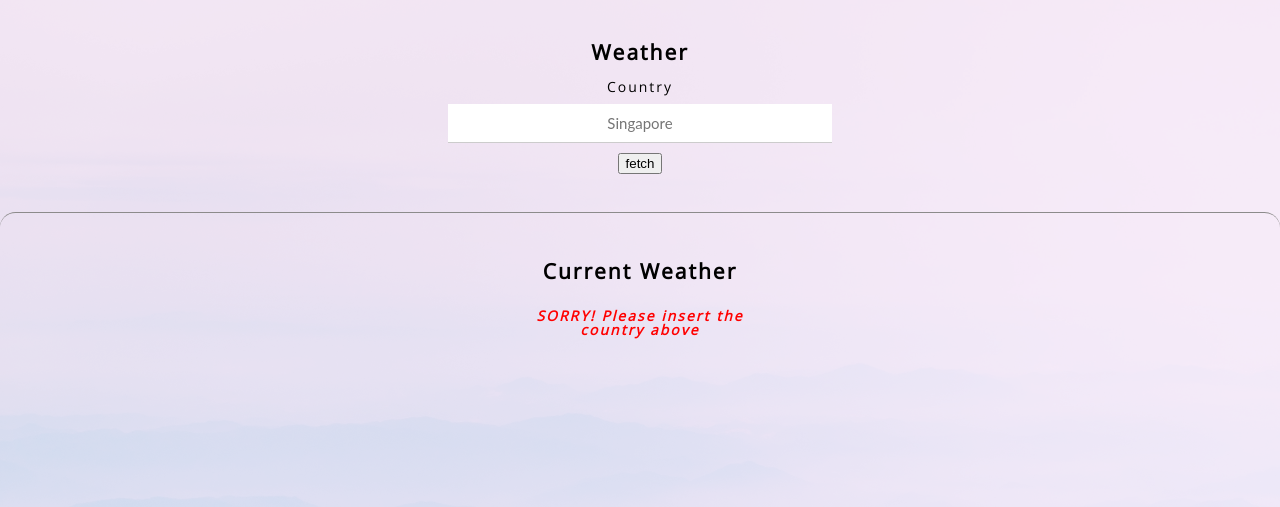
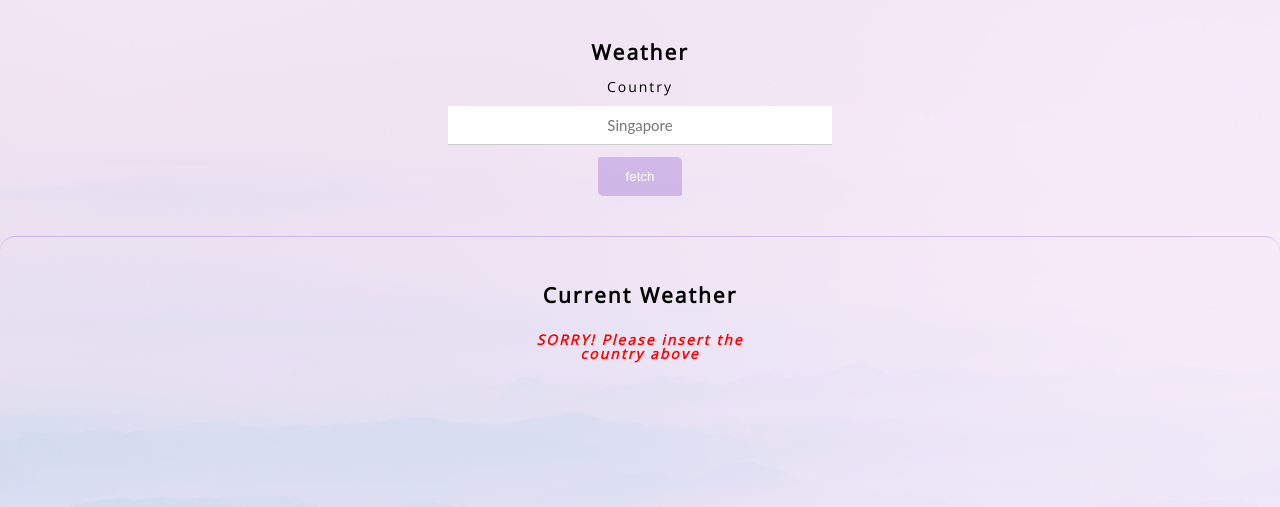
Before and after one commit to shahan007/weather-website, a Flask app: page / in a window 1280 px wide. Shown: the top 507 px of the page. Run offline with Flask 2, Linux system fonts and the light colour scheme.

Commit message:
updated css file

```diff
--- a/web/static/styles/index.css
+++ b/web/static/styles/index.css
@@ -31,6 +31,12 @@ div:nth-of-type(1) > div {
     position: relative;
     width: 30%;
     margin: auto;
+}
+
+label, button,input{
+    display: block;
+    text-align:center;
+    margin: 12px auto;
 }
 
 input{
@@ -74,10 +80,51 @@ input:focus + span:before, input:focus + span:after{
     transition: 0.4s;
 }
 
+@keyframes shine {
+    0% {
+        transform: translateX(-30px);
+    }
+
+    100% {
+        transform: translateX(250px);
+    }
+}
+
+button {
+    padding: 0.85rem 2rem;
+    border: none;
+    outline: none;
+    background: rgba(132, 81, 204, 0.3);
+    border-radius: 2px 5px;
+    color: #FFFFFF;
+    cursor: pointer;
+    overflow: hidden;
+    transition: all 150ms linear;
+}
+
+button:hover {
+    transform: scale(1);
+}
+
+button:hover::after {
+    content: '';
+    display: block;
+    width: 75px;
+    height: 175%;
+    background: rgb(255,255,255);
+    background: linear-gradient(90deg, rgba(255,255,255,0) 0%, rgba(255,255,255,1) 25%, rgba(255,255,255,1) 50%, rgba(255,255,255,1) 75%, rgba(255,255,255,0) 100%);
+    opacity: 0.5;
+    position: absolute;
+    top: -20px;
+    left: 0;
+    animation: shine 200ms linear;
+    transform: translateX(250px) ;
+}
+
 hr{
     height: 30px;
     border-style: solid;
-    border-color: #8c8b8b;
+    border-color: rgba(132, 81, 204, 0.3);
     border-width: 1px 0 0 0;
     border-radius: 20px;
 }
@@ -91,12 +138,6 @@ hr::before {
     border-color: #8c8b8b;
     border-width: 0 0 1px 0;
     border-radius: 20px;
-}
-
-label, button,input{
-    display: block;
-    text-align:center;
-    margin: 10px auto;
 }
 
 .redmessage{
```
